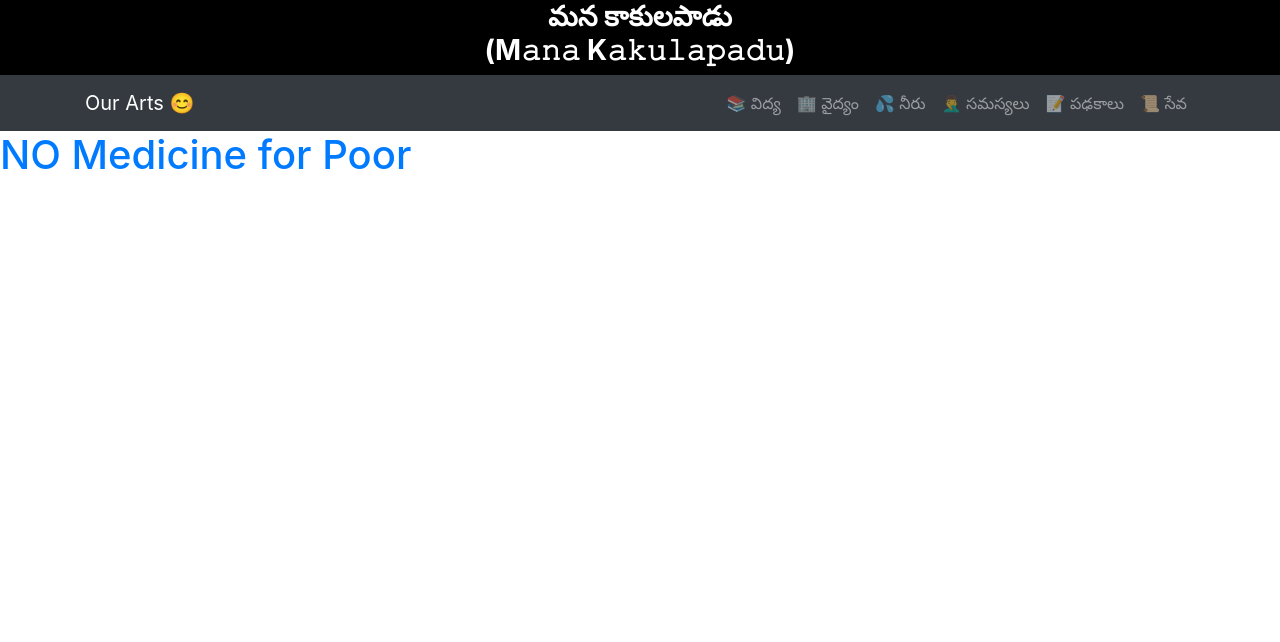
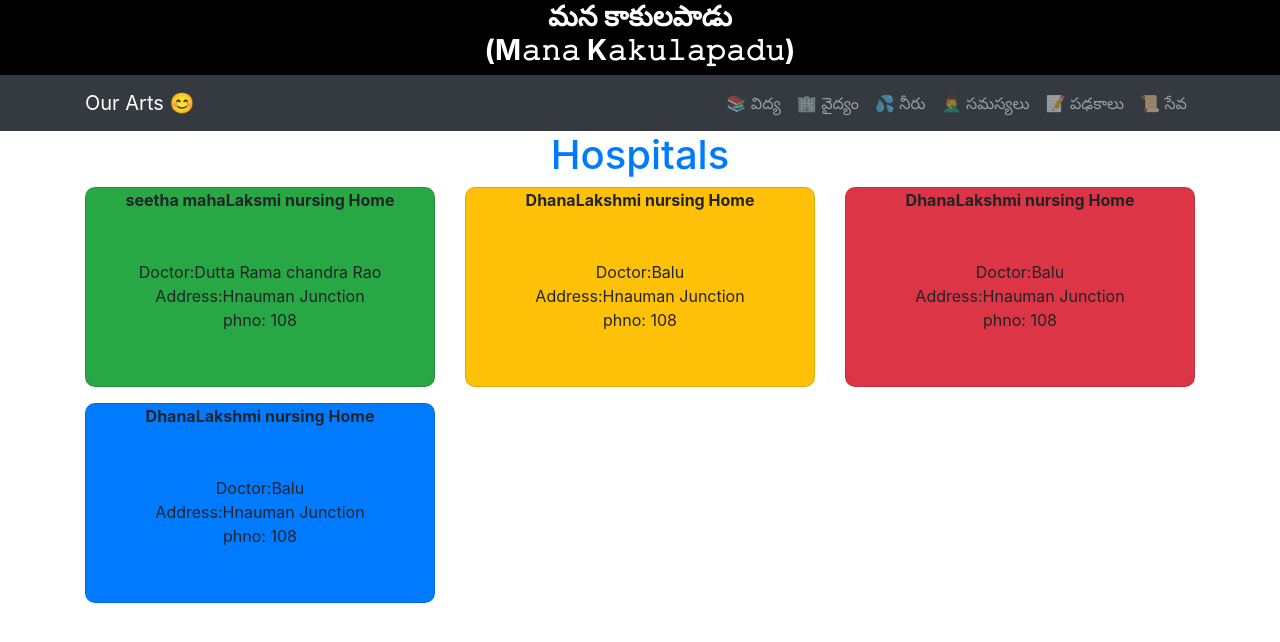
Before and after one commit to Deepak-thota007/manam, a React (Create React App) app: page /manam/about in a window 1280 px wide. Shown: the top 642 px of the page. Built offline with nearby package versions, Linux system fonts and the light colour scheme.

Commit message:
Hospital data added

```diff
--- a/src/components/About.jsx
+++ b/src/components/About.jsx
@@ -1,11 +1,43 @@
 import React from 'react';
+import HospitalData from './Jsondata/Hospital.json';
+
 
 const About = () => {
   return (
-    <div>
-     <h1 className='text-primary'>NO Medicine for Poor</h1>
-     </div>
-  )
+    <div className="container">
+      <h1 className="text-primary text-center">Hospitals</h1>
+
+      <div className="row">
+        {HospitalData.data.map((item) => (
+          <div
+            key={item.id}
+            className="col-12 col-md-6 col-lg-4 mb-3"
+          >
+            <div
+              className={`card bg-${item.color}`}
+              style={{
+                backgroundSize: 'cover',
+                backgroundRepeat: 'no-repeat',
+                backgroundPosition: 'center',
+                height: '200px',
+                borderRadius: '10px',
+                textAlign:'center',
+                color:''
+              }}
+            ><b>{item.name}</b>
+            <br/>
+            <br/>
+            Doctor:{item.doctor}
+            <br/>
+            Address:{item.address}
+            <br/>
+            phno: {item.phno}
+            </div>
+          </div>
+        ))}
+      </div>
+    </div>
+  );
 }
 
 export default About
--- /dev/null
+++ b/src/components/Jsondata/Hospital.json
@@ -0,0 +1,38 @@
+{
+    "data": [
+      {
+        "id": 1,
+        "name": "seetha mahaLaksmi nursing Home",
+        "color":"success",
+        "address": "Hnauman Junction",
+        "phno": "108",
+        "doctor": "Dutta Rama chandra Rao"
+      },
+      {
+        "id": 2,
+        "name": "DhanaLakshmi nursing Home",
+        "color":"warning",
+        "address": "Hnauman Junction",
+        "phno": "108",
+        "doctor": "Balu"
+      },
+      {
+        "id": 3,
+        "name": "DhanaLakshmi nursing Home",
+        "color":"danger",
+        "address": "Hnauman Junction",
+        "phno": "108",
+        "doctor": "Balu"
+      },
+      {
+        "id": 4,
+        "name": "DhanaLakshmi nursing Home",
+        "color":"primary",
+        "address": "Hnauman Junction",
+        "phno": "108",
+        "doctor": "Balu"
+      }
+
+
+    ]
+}
```
